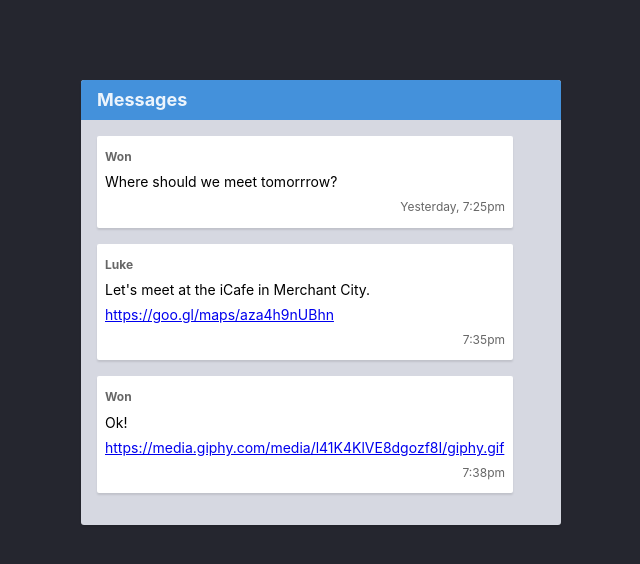
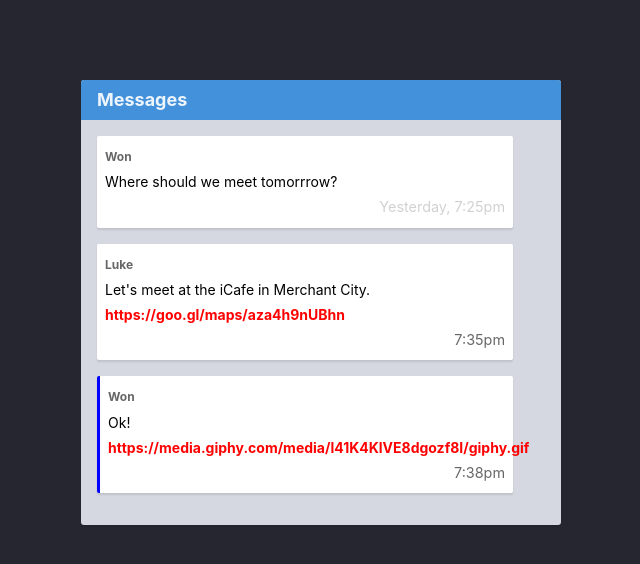
Before and after one commit to coyboy55/HTML-CSS-git, a website: page week-1/6-css-properties/index.html in a window 1280 px wide. Shown: the whole page, without its empty margins (319-959 px from the left). Drawn offline with Linux system fonts and the light colour scheme.

Commit message:
complete-6-complete

```diff
--- a/week-1/6-css-properties/styles.css
+++ b/week-1/6-css-properties/styles.css
@@ -1 +1,21 @@
 /* Add your CSS code below */
+.link{
+	color: red;
+	font-weight: bold;
+	text-decoration: none;
+}
+.message__time{
+	font-size: 0.9rem;
+}
+.message--unread{
+
+	border-left: blue solid;
+
+}
+.message__time--old{
+
+	opacity: 0.3;
+}
+.messages{
+	line-height: 1.8em;
+}
```
